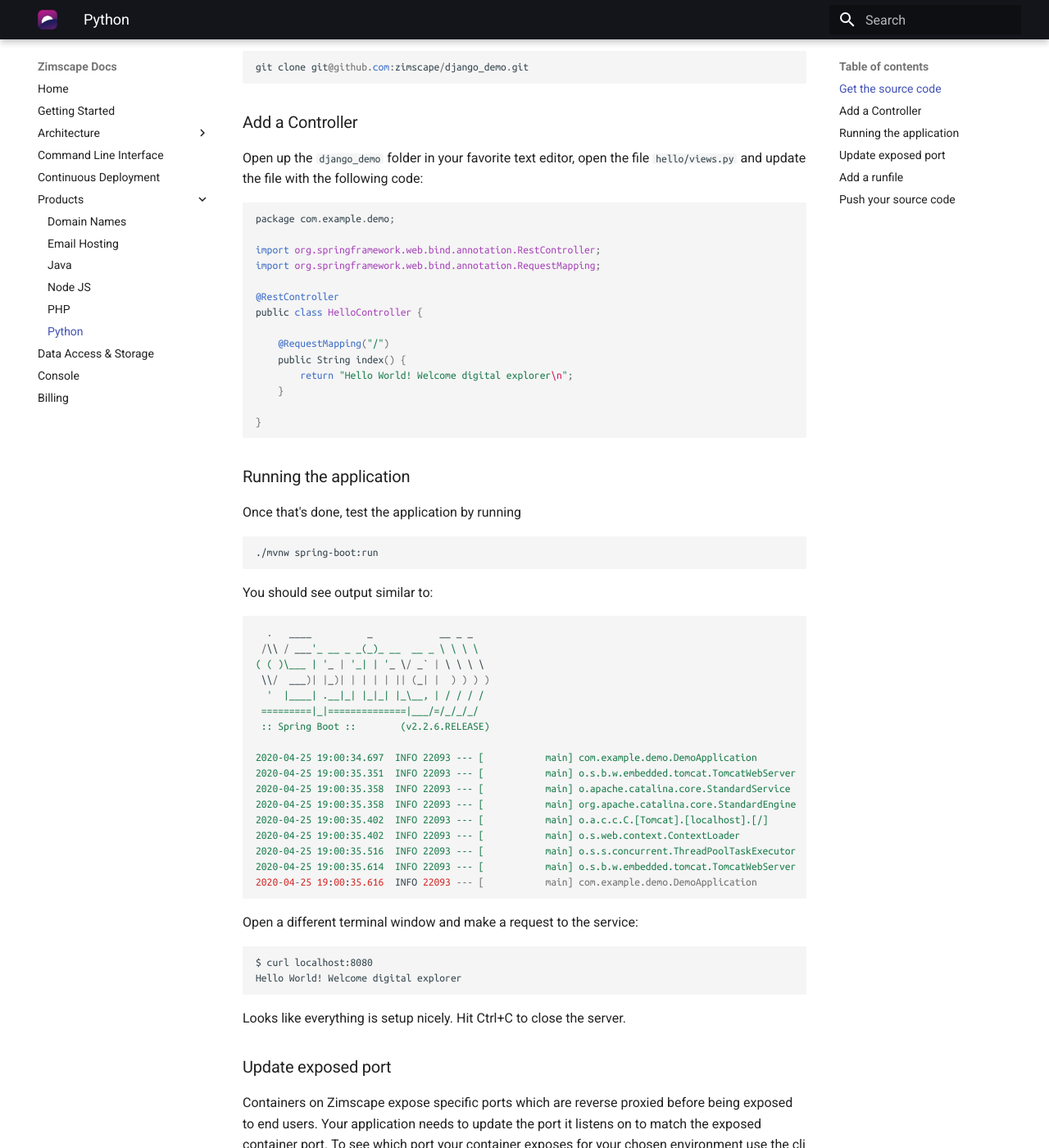
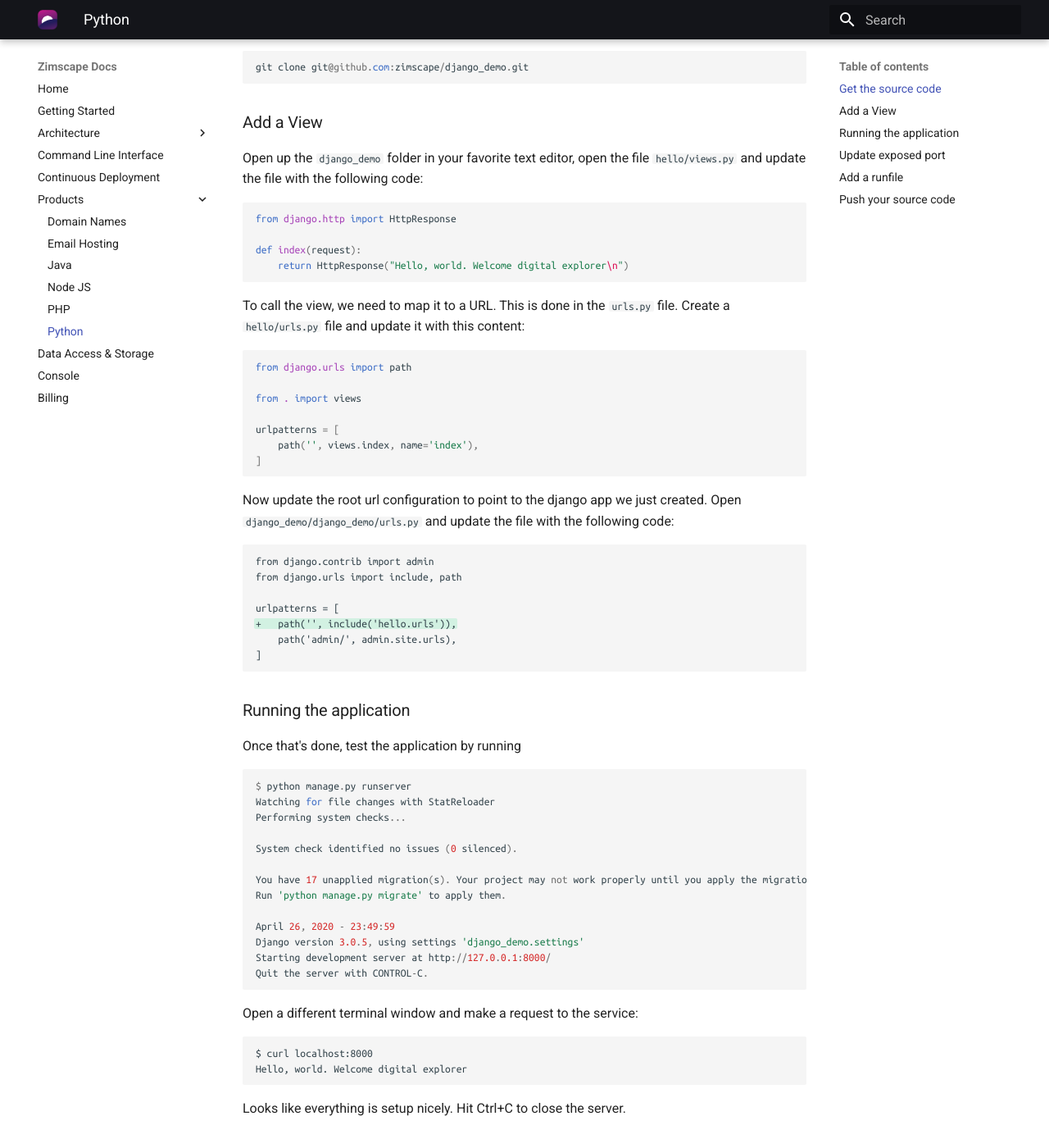
Before and after one commit to zimscape/docs, an MkDocs documentation site: the page built from docs/products/python.md, in a window 1280 px wide and 1400 px high, scrolled down 732 px. Shown: the whole window at 82% size. Built offline with MkDocs 1.6.1 and Material for MkDocs 9.7.7, drawn with Linux system fonts in a browser that asks for light colours; some of the changed text lies outside the part shown.

Commit message:
added python tutorial

````diff
--- a/docs/products/python.md
+++ b/docs/products/python.md
@@ -13,7 +13,7 @@
 - The Zimscape [CLI](../cli.md)
 - A text editor
 - Python 3.6 or later
-- The latest Django version
+- The latest Django version and Gunicorn
 - Git
 
 Also required is a general appreciation of Git commands. [Here's](https://git-scm.com/book/en/v2) a tutorial
@@ -29,62 +29,66 @@
 git clone git@github.com:zimscape/django_demo.git
 ```
 
-### Add a Controller
+### Add a View
 
 Open up the `django_demo` folder in your favorite text editor, open the file
 `hello/views.py` and update the file with the following code:
 
     :::Python
-    package com.example.demo;
+    from django.http import HttpResponse
 
-    import org.springframework.web.bind.annotation.RestController;
-    import org.springframework.web.bind.annotation.RequestMapping;
+    def index(request):
+        return HttpResponse("Hello, world. Welcome digital explorer\n")
 
-    @RestController
-    public class HelloController {
+To call the view, we need to map it to a URL. This is done in the `urls.py` file. Create a `hello/urls.py`
+file and update it with this content:
 
-        @RequestMapping("/")
-        public String index() {
-            return "Hello World! Welcome digital explorer\n";
-        }
+    :::python
+    from django.urls import path
 
-    }
+    from . import views
+
+    urlpatterns = [
+        path('', views.index, name='index'),
+    ]
+
+Now update the root url configuration to point to the django app we just created. Open
+`django_demo/django_demo/urls.py` and update the file with the following code:
+
+    :::diff
+    from django.contrib import admin
+    from django.urls import include, path
+
+    urlpatterns = [
+    +   path('', include('hello.urls')),
+        path('admin/', admin.site.urls),
+    ]
 
 ### Running the application
 
 Once that's done, test the application by running
 
 ```
-./mvnw spring-boot:run
-```
+$ python manage.py runserver
+Watching for file changes with StatReloader
+Performing system checks...
 
-You should see output similar to:
+System check identified no issues (0 silenced).
 
-```
-  .   ____          _            __ _ _
- /\\ / ___'_ __ _ _(_)_ __  __ _ \ \ \ \
-( ( )\___ | '_ | '_| | '_ \/ _` | \ \ \ \
- \\/  ___)| |_)| | | | | || (_| |  ) ) ) )
-  '  |____| .__|_| |_|_| |_\__, | / / / /
- =========|_|==============|___/=/_/_/_/
- :: Spring Boot ::        (v2.2.6.RELEASE)
+You have 17 unapplied migration(s). Your project may not work properly until you apply the migrations for app(s): admin, auth, contenttypes, sessions.
+Run 'python manage.py migrate' to apply them.
 
-2020-04-25 19:00:34.697  INFO 22093 --- [           main] com.example.demo.DemoApplication         : No active profile set, falling back to default profiles: default
-2020-04-25 19:00:35.351  INFO 22093 --- [           main] o.s.b.w.embedded.tomcat.TomcatWebServer  : Tomcat initialized with port(s): 8080 (http)
-2020-04-25 19:00:35.358  INFO 22093 --- [           main] o.apache.catalina.core.StandardService   : Starting service [Tomcat]
-2020-04-25 19:00:35.358  INFO 22093 --- [           main] org.apache.catalina.core.StandardEngine  : Starting Servlet engine: [Apache Tomcat/9.0.33]
-2020-04-25 19:00:35.402  INFO 22093 --- [           main] o.a.c.c.C.[Tomcat].[localhost].[/]       : Initializing Spring embedded WebApplicationContext
-2020-04-25 19:00:35.402  INFO 22093 --- [           main] o.s.web.context.ContextLoader            : Root WebApplicationContext: initialization completed in 655 ms
-2020-04-25 19:00:35.516  INFO 22093 --- [           main] o.s.s.concurrent.ThreadPoolTaskExecutor  : Initializing ExecutorService 'applicationTaskExecutor'
-2020-04-25 19:00:35.614  INFO 22093 --- [           main] o.s.b.w.embedded.tomcat.TomcatWebServer  : Tomcat started on port(s): 8080 (http) with context path ''
-2020-04-25 19:00:35.616  INFO 22093 --- [           main] com.example.demo.DemoApplication         : Started DemoApplication in 1.192 seconds (JVM running for 1.484)
+April 26, 2020 - 23:49:59
+Django version 3.0.5, using settings 'django_demo.settings'
+Starting development server at http://127.0.0.1:8000/
+Quit the server with CONTROL-C.
 ```
 
 Open a different terminal window and make a request to the service:
 
 ```
-$ curl localhost:8080
-Hello World! Welcome digital explorer
+$ curl localhost:8000
+Hello, world. Welcome digital explorer
 ```
 
 Looks like everything is setup nicely. Hit Ctrl+C to close the server.
@@ -100,20 +104,36 @@
 $ zimscape ls
 one moment please...
 Product   Project                       Domain                        Type       Status    Ports
-Python      zimscape.com                  Python.zimscape.com             staging    active    80  -> 9000
+PYTHON    zimscape.com                  python.zimscape.com           staging    active    80  -> 8000
 ```
 
-The `Ports` column shows that requests on port 80 on the domain `Python.zimscape.com` get
-forwarded to the container port 9000. As such, update the port that the test application listens on
-to port 9000.
+The `Ports` column shows that requests on port 80 on the domain `python.zimscape.com` get
+forwarded to the container port 8000.
 
-Add the following line to the file `src/main/resources/application.properties`:
+We will be using gunicorn as the wsgi server. As such, the appropriate command to use to start up the
+gunicorn server would look something like this:
 
 ```
-server.port=9000
+gunicorn -w 3 -b python-zimscape-com-0:8000 django_demo.wsgi
 ```
 
-Your application will now listen on port `9000`.
+Here. We're binding to the hostname of the container. See [networking](../architecture/networking.md)
+for more on networking and containerization. You can find the hostname of your environment on the
+Console > Manage Project > Manage Python > Access page of the Zimscape website.
+
+We'll add this line to the `.runfile.yml`.
+
+Finally, update the `ALLOWED_HOSTS` array with the host we will be deploying the application on. Open
+`django_demo/django_demo/settings.py` and update the array:
+
+```
+ALLOWED_HOSTS = [ 'python.zimscape.com' ]
+```
+
+!!!warning
+    Gunicorn will expect to have the exposed port accessible. It is up to the developer to make sure
+    there are no port conflicts. For example, this setup would not work if the Apache Add On is installed
+    since it listens on the available environment ports.
 
 ### Add a runfile
 
@@ -122,23 +142,21 @@
 
 ```yaml
 package:
-  - mvn clean package
-run: Python -jar target/demo-0.0.1-SNAPSHOT.jar
+  - pip install django
+run: gunicorn -w 3 -b python-zimscape-com-0:8000 django_demo.wsgi
 ```
 
 Your project folder should now look something like this:
 
 ```
+db.sqlite3
+django_demo
 .git
 .gitignore
-.mvn
-mvnw
-mvnw.cmd
-pom.xml
+hello
+manage.py
 README.md
 .runfile.yml
-src
-target
 ```
 
 Create your first commit:
@@ -157,16 +175,16 @@
 $ zimscape ls
 one moment please...
 Product   Project                       Domain                        Type       Status    Ports
-Python      zimscape.com                  Python.zimscape.com             staging    active    80  -> 9000
+PYTHON    zimscape.com                  python.zimscape.com           staging    active    80  -> 8000
 ```
 
 Push to the environment domain's remote:
 
 ```
-$ zimscape push Python.zimscape.com
+$ zimscape push python.zimscape.com
 one moment please...
 error: src refspec staging does not match any.
-error: failed to push some refs to 'zimscape@gitserver.zimscape.com:Python-project.git'
+error: failed to push some refs to 'zimscape@gitserver.zimscape.com:python-project.git'
 ```
 
 You should encounter an error. This error happens because the `staging` branch doesn't exist.
@@ -186,7 +204,7 @@
 Now try to push to the staging remote again.
 
 ```
-$ zimscape push Python.zimscape.com
+$ zimscape push python.zimscape.com
 one moment please...
 Counting objects: 27, done.
 Delta compression using up to 8 threads.
@@ -208,13 +226,13 @@
 Now open a new terminal and send a request to the service.
 
 ```
-$ curl --insecure https://Python.zimscape.com
-Hello World! Welcome digital explorer
+$ curl --insecure https://python.zimscape.com
+Hello, world. Welcome digital explorer
 ```
 
-If you get that response then congratulations you've successfully deployed a Spring Boot application to Zimscape.
+If you get that response then congratulations you've successfully deployed a Django application to Zimscape.
 A few things to note there are that Zimscape automatically redirects `http` connections to `https`, however
 since we haven't [generated an SSL certificate](../console.md) yet the connection will complain about
 being insecure. As such, we add an `--insecure` tag to ignore the error for now.
 
-The next step will likely be to [generate an SSL certificate](../console.md) for your environments domain.
+The next step will likely be to [generate an SSL certificate](../console.md) for your environment's domain.
````
Also changed, not shown: docs/products/java.md (+1 -1 lines), docs/products/php.md (+1 -1 lines).
